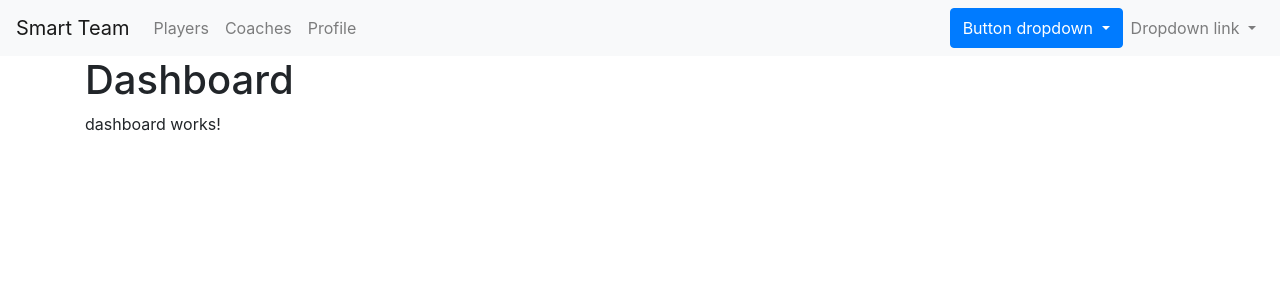
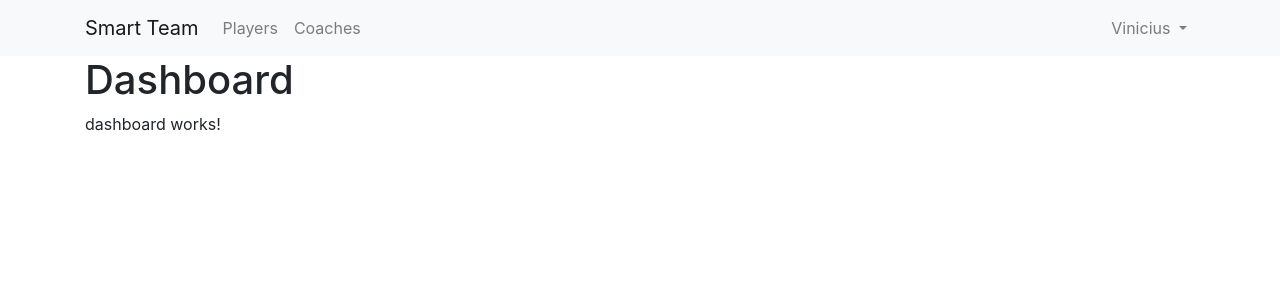
Before and after one commit to Viniciud/SmarTeam-frontend, an Angular app: page /dashboard in a window 1280 px wide. Shown: the top 300 px of the page. Built offline with nearby package versions, Linux system fonts and the light colour scheme.

Commit message:
Dropdown inserido

```diff
--- a/src/app/app.module.ts
+++ b/src/app/app.module.ts
@@ -12,6 +12,7 @@ import { TitleComponent } from './title/title.component';
 import { BsDropdownModule } from 'ngx-bootstrap/dropdown';
 import { BrowserAnimationsModule } from '@angular/platform-browser/animations';
 
+
 @NgModule({
    declarations: [
       AppComponent,
@@ -25,8 +26,9 @@ import { BrowserAnimationsModule } from '@angular/platform-browser/animations';
    imports: [
       BrowserModule,
       AppRoutingModule,
+      BrowserAnimationsModule,
       BsDropdownModule.forRoot(),
-      BrowserAnimationsModule
+
    ],
    providers: [],
    bootstrap: [
--- a/src/app/nav/nav.component.html
+++ b/src/app/nav/nav.component.html
@@ -1,4 +1,5 @@
 <nav class="navbar navbar-expand-lg navbar-light bg-light">
+  <div class="container">
     <a routerLink="dashboard" class="navbar-brand">Smart Team</a>
     <button class="navbar-toggler" type="button" data-toggle="collapse" data-target="#navbarNav" aria-controls="navbarNav" aria-expanded="false" aria-label="Toggle navigation">
       <span class="navbar-toggler-icon"></span>
@@ -11,36 +12,20 @@
         <li class="nav-item">
           <a routerLink="coaches" routerLinkActive="active" class="nav-link">Coaches</a>
         </li>
-      <li class="nav-item">
-        <a routerLink="profile" routerLinkActive="active" class="nav-link">Profile</a>
-      </li>
       </ul>
-    <ul class="navbar-nav">
-      <div class="btn-group" dropdown>
-        <button id="button-basic" dropdownToggle type="button" class="btn btn-primary dropdown-toggle"
-                aria-controls="dropdown-basic">
-          Button dropdown <span class="caret"></span>
-        </button>
-        <ul id="dropdown-basic" *dropdownMenu class="dropdown-menu"
-            role="menu" aria-labelledby="button-basic">
-          <li role="menuitem"><a class="dropdown-item" href="#">Action</a></li>
-          <li role="menuitem"><a class="dropdown-item" href="#">Another action</a></li>
-          <li role="menuitem"><a class="dropdown-item" href="#">Something else here</a></li>
-          <li class="divider dropdown-divider"></li>
-          <li role="menuitem"><a class="dropdown-item" href="#">Separated link</a>
-          </li>
-        </ul>
-      </div>
+      <ul class="navbar-nav" dropdown>
         <li class="nav-item dropdown">
-        <a class="nav-link dropdown-toggle" href="#" id="navbarDropdownMenuLink" role="button" data-toggle="dropdown" aria-haspopup="true" aria-expanded="false">
-          Dropdown link
+          <a id="button-basic" dropdownToggle class="nav-link dropdown-toggle"
+          id="navbarDropdownMenuLink" role="button" data-toggle="dropdown"
+          aria-haspopup="true" aria-expanded="false" style="cursor: pointer;">
+            Vinicius
           </a>
-        <div class="dropdown-menu" aria-labelledby="navbarDropdownMenuLink">
-          <a class="dropdown-item" href="#">Action</a>
-          <a class="dropdown-item" href="#">Another action</a>
-          <a class="dropdown-item" href="#">Something else here</a>
+          <div id="dropdown-basic" *dropdownMenu class="dropdown-menu" class="dropdown-menu" aria-labelledby="navbarDropdownMenuLink">
+            <a routerLink="profile" class="dropdown-item">Profile</a>
+            <a class="dropdown-item" href="#">Logout</a>
           </div>
         </li>
       </ul>
     </div>
+  </div>
 </nav>
```
Lines whose indentation alone changed are shown as unchanged.
